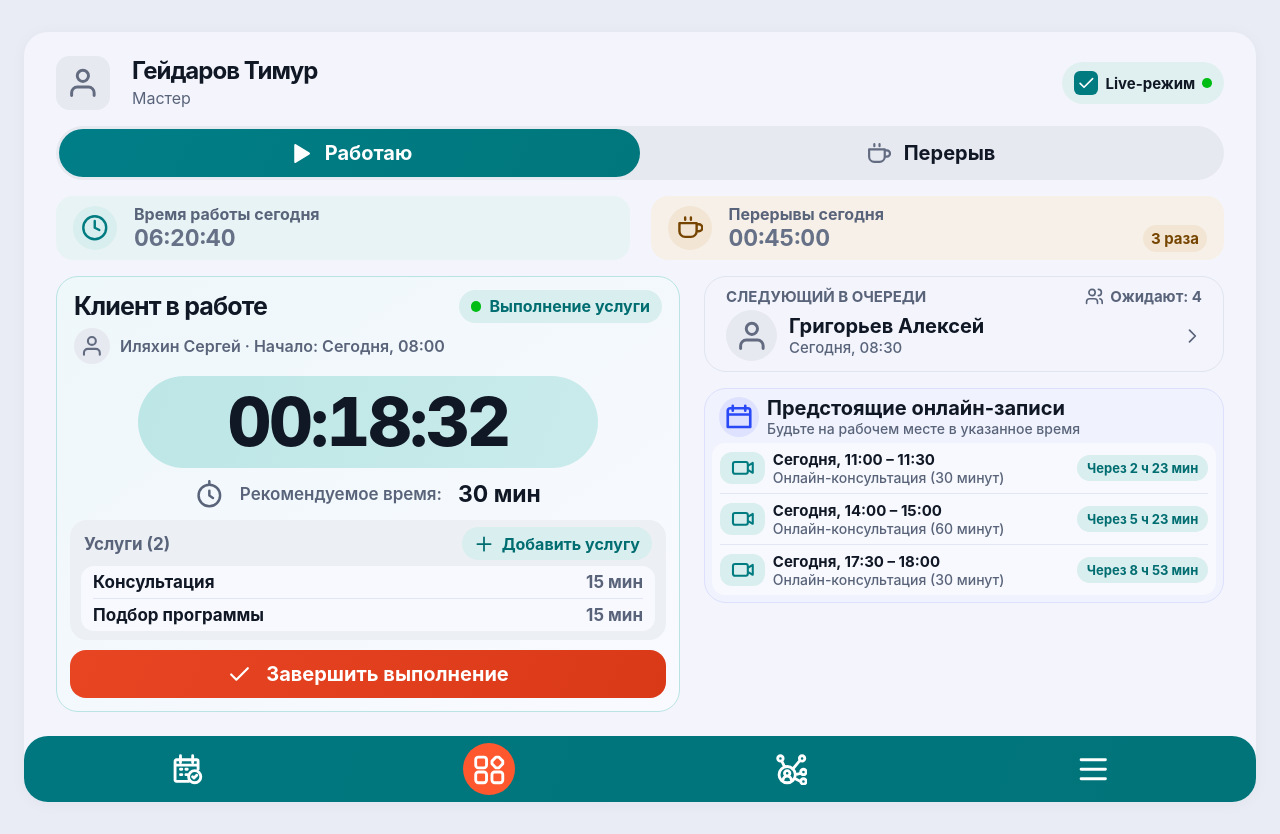
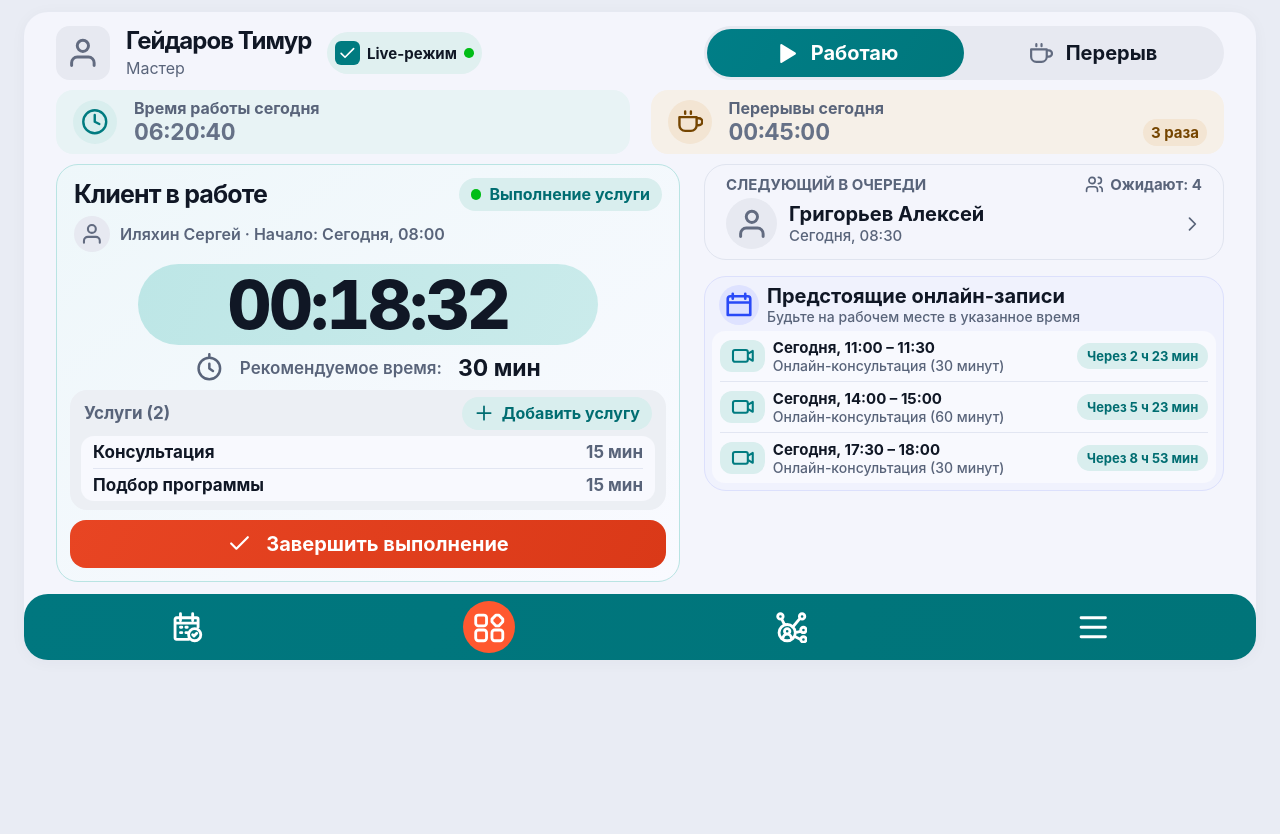
Before and after one commit to dsh16/blitz_master, a Nuxt app: page / in a window 1280 px wide. After the commit the page ends 800 px from the top, so only its background shows below. Built offline with nearby package versions, Linux system fonts and the light colour scheme.

Commit message:
Keep desktop controls visible on shorter screens

```diff
--- a/app/pages/index.vue
+++ b/app/pages/index.vue
@@ -238,8 +238,11 @@ small,.appointments p,.queue-detail{display:block;color:var(--muted);font-size:c
     padding: clamp(16px, 3vh, 28px) clamp(18px, 2.6vw, 32px) 0;
   }
 
-  .profile, .switch, .stats { grid-column: 1 / -1 }
+  .stats { grid-column: 1 / -1 }
   .profile, .stats { margin: 0 }
+  .profile { gap: clamp(8px, 1.4vw, 16px) }
+  .profile .live { margin-left: 0; padding-inline: 8px }
+  .switch { align-self: center }
   .profile .avatar { width: 54px; font-size: 27px }
   .profile h1 { font-size: 24px }
   .profile p { font-size: 16px }
@@ -273,6 +276,14 @@ small,.appointments p,.queue-detail{display:block;color:var(--muted);font-size:c
   .navigation { margin-top: clamp(14px, 3vh, 28px) }
   .toolbar { min-height: 66px; padding: 6px 12px }
   .toolbar a, .toolbar button { width: 52px; font-size: 26px }
+}
+
+@media (min-width: 900px) and (max-height: 800px) {
+  .dashboard { margin-block: 12px }
+  .dashboard main { padding-top: 14px; row-gap: 10px }
+  .client .timer { line-height: 1.2 }
+  .recommended { margin-block: 8px }
+  .navigation { margin-top: 12px }
 }
 
 @media (max-width: 600px) {
```
